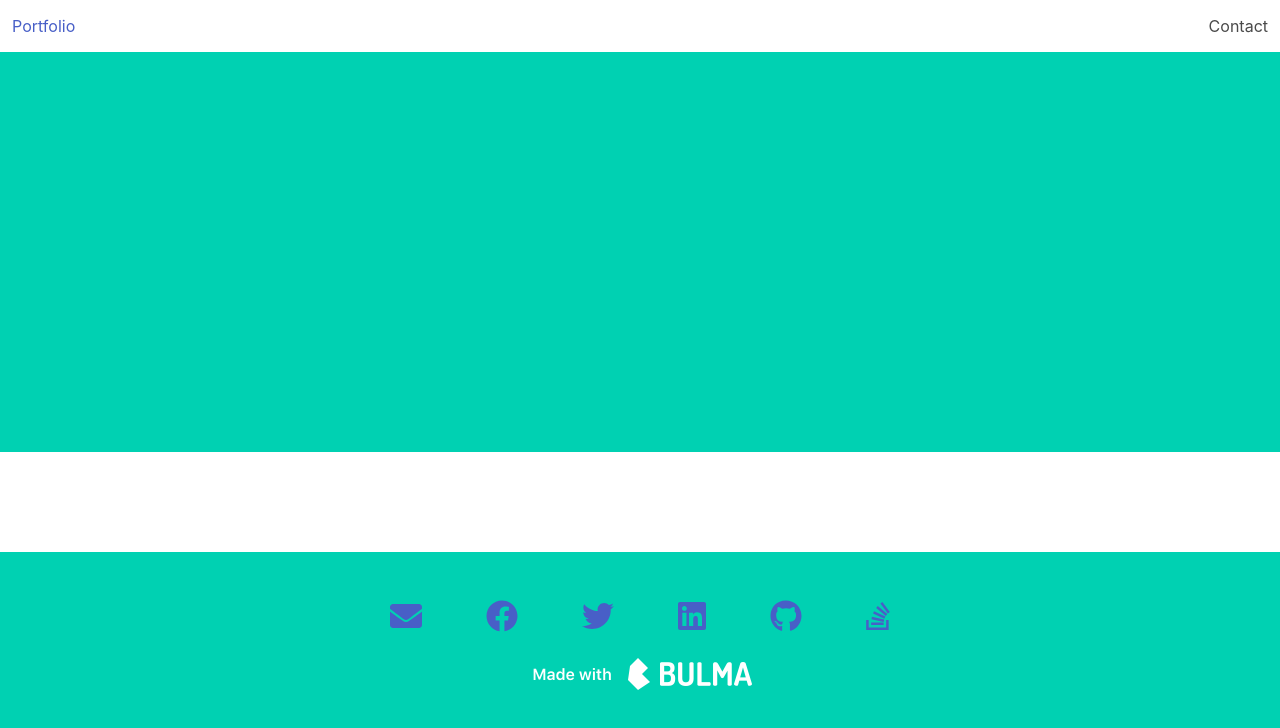
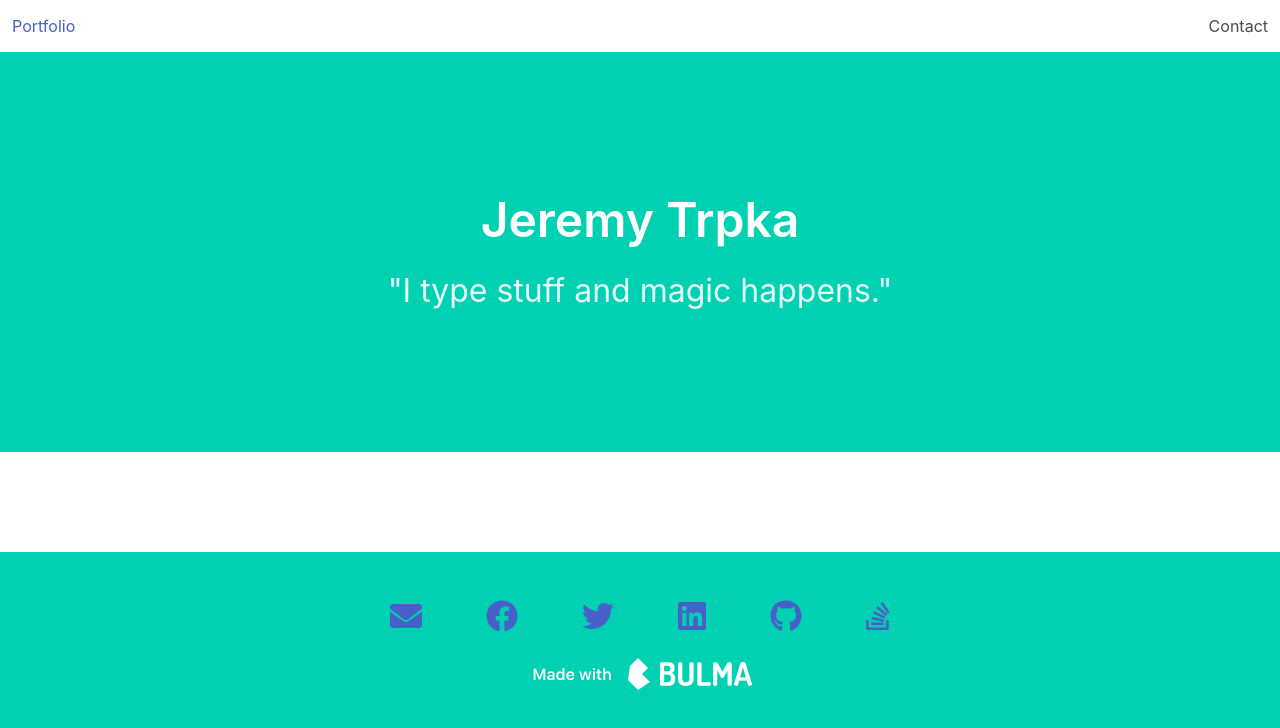
Before and after one commit to jtrpka0912/portfolio.jtrpka0912.nextjs, a Next.js app: page / in a window 1280 px wide. Shown: the top 728 px of the page. Built offline with nearby package versions, Linux system fonts and the light colour scheme.

Commit message:
Added titles for the hero.

```diff
--- /dev/null
+++ b/components/home-page/home-hero/hom-hero-title.tsx
@@ -0,0 +1,19 @@
+import React from 'react';
+
+/**
+ * @function HomeHeroTitle
+ * @summary Home Hero Title component
+ * @description Show the title and subtitle for the home hero component.
+ * @returns { JSX }
+ */
+const HomeHeroTitle = () => {
+    return (
+        <React.Fragment>
+            <h1 className="title is-1 is-spaced">Jeremy Trpka</h1>
+
+            <h3 className="subtitle is-3">"I type stuff and magic happens."</h3>
+        </React.Fragment>
+    );
+};
+
+export default HomeHeroTitle;
--- a/components/home-page/home-hero.tsx
+++ b/components/home-page/home-hero/home-hero.tsx
@@ -1,3 +1,5 @@
+import HomeHeroTitle from "./hom-hero-title";
+
 /**
  * @function HomeHero
  * @summary Home Page Hero component
@@ -8,7 +10,9 @@ const HomeHero = () => {
     return (
         <div className="hero is-primary is-halfheight">
             <div className="hero-body">
-
+                <div className="container has-text-centered">
+                    <HomeHeroTitle />
+                </div>
             </div>
         </div>
     );
--- a/pages/index.tsx
+++ b/pages/index.tsx
@@ -1,5 +1,5 @@
 import type { NextPage } from 'next';
-import HomeHero from '../components/home-page/home-hero';
+import HomeHero from '../components/home-page/home-hero/home-hero';
 
 /**
  * @function HomePage
```
